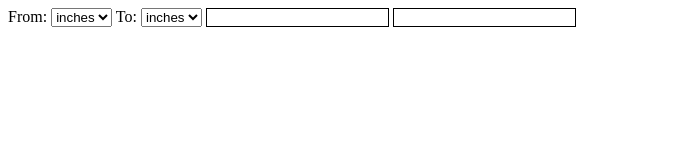
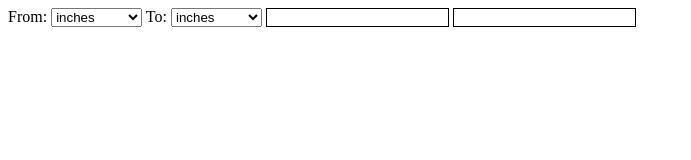
Before and after one commit to Prakhar-Ag20/converter, a plain HTML site: page index.html in a window 1280 px wide. Shown: the whole page, without its empty margins (0-691 px from the left). Drawn offline with Linux system fonts and the light colour scheme.

Commit message:
added support for multiple units

```diff
--- a/index.html
+++ b/index.html
@@ -20,17 +20,25 @@
         <span id="output-unit"></span>
     </form>
     <script>
-        const lengthUnits = ['inches', 'feet']; // length units supported in the app
-        const converter = { // object storing conversion factors for the length units
-            feet: {
-                inches: 12,
-                feet: 1
-            },
-            inches: {
-                feet: 1/12,
-                inches: 1
+        const lengthUnits = ['inches', 'feet', 'centimeters']; // length units supported in the app
+        const inCms = {centimeters: 1, inches: 2.54, feet: 30.48}; // every length unit value in centimeters
+
+        const converter = {}; // object storing conversion factors for the length units
+
+        for (let fromUnit of lengthUnits) {
+            converter[fromUnit] = {};  // for each unit, setting the object storing converters to other units
+            for (let toUnit of Object.keys(inCms)) {
+                if (fromUnit == toUnit)
+                  converter[fromUnit][toUnit] = 1;
+                else if (toUnit == 'centimeters')
+                  converter[fromUnit][toUnit] = inCms[fromUnit]
+                else
+                  converter[fromUnit][toUnit] = inCms[fromUnit]/inCms[toUnit];
             }
-        };
+        }
+
+        console.log(converter);
+
         let conversionFactor; // multiplier to convert input value to output value
 
         // selecting dom elements
```
Also changed, not shown: 1 other file.
